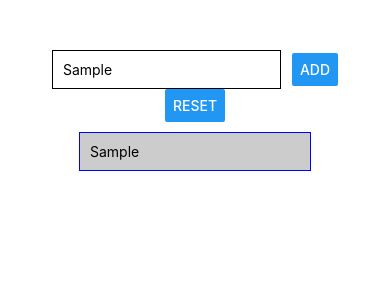
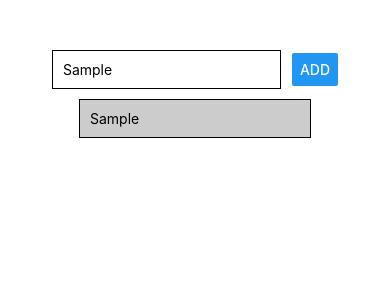
Before and after one commit to manhkhoa/go2grow, a React Native app: screen / in a window 390 px wide. Both pictures are taken after typing "Sample" into the empty fields and a click on the button "ADD". Shown: the top 300 px of the page. Built offline with nearby package versions, Linux system fonts and the light colour scheme.

Commit message:
Created components and imported to App.js

```diff
--- a/App.js
+++ b/App.js
@@ -1,47 +1,31 @@
 import React, { useState } from 'react';
 import { StyleSheet, Text, View, Button, TextInput, ScrollView, FlatList } from 'react-native';
 
+import MessageInput from './components/MessageInput';
+import ListText from './components/ListText';
+
 export default function App() {
-  const [enteredMessage, setEnteredMessage] = useState('');
   const [listMessages, setListMessages] = useState([]);
 
-  const messageInputHandler = (enteredText) => {
-    setEnteredMessage(enteredText);
-  }
-
-  const addMessageHandler = () => {
+  const addMessageHandler = messageTitle => {
     setListMessages(currentMessages => [
       ...currentMessages,
-      { key: Math.random().toString(), value: enteredMessage }
+      { id: Math.random().toString(), value: messageTitle }
     ]);
-  }
-
-  const resetMessageHandler = () => {
-    setListMessages([]);
-    setEnteredMessage('');
-  }
+  };
 
   return (
     <View style={styles.container}>
-      <View style={styles.inputContainer}>
-        <TextInput placeholder="Enter the message here..." value={enteredMessage} onChangeText={messageInputHandler} style={styles.input} />
-        <Button title="ADD" onPress={addMessageHandler} />
-      </View>
-      <View style={styles.inputContainer}>
-        <Button title="Reset" onPress={resetMessageHandler} />
-      </View>
+      <MessageInput onAddMessage={addMessageHandler} />
       <FlatList
         style={styles.viewContent}
-        data = {listMessages}
-        renderItem = {itemData => (
-          <View style={styles.listText}>
-            <Text>{itemData.item.value}</Text>
-          </View>
-        )}
+        keyExtractor={(item, index) => item.id}
+        data={listMessages}
+        renderItem={itemData => <ListText title={itemData.item.value} />}
       />
     </View>
   );
-}
+};
 
 const styles = StyleSheet.create({
   container: {
@@ -50,26 +34,7 @@ const styles = StyleSheet.create({
     alignItems: 'center',
     justifyContent: 'center',
   },
-  inputContainer: {
-    flexDirection: 'row',
-    justifyContent: 'space-between',
-    alignItems: 'center'
-  },
-  input: {
+  viewContent: {
     width: '80%',
-    borderColor: 'black',
-    borderWidth: 1,
-    padding: 10
-  },
-  viewContent: {
-    width: '80%'
-  },
-  listText: {
-    backgroundColor: '#ccc',
-    padding: 10,
-    marginVertical: 10,
-    borderColor: 'blue',
-    borderWidth: 1,
-    width: '100%'
   },
 });
--- /dev/null
+++ b/components/ListText.js
@@ -0,0 +1,22 @@
+import React from 'react';
+import { View, Text, StyleSheet } from 'react-native';
+
+const ListText = props => {
+    return (
+        <View style={styles.listItem}>
+            <Text>{props.title}</Text>
+        </View>
+    );
+};
+
+const styles = StyleSheet.create({
+    listItem: {
+        padding: 10,
+        marginVertical: 10,
+        backgroundColor: '#ccc',
+        borderColor: 'black',
+        borderWidth: 1,
+    },
+});
+
+export default ListText;
--- /dev/null
+++ b/components/MessageInput.js
@@ -0,0 +1,38 @@
+import React, { useState } from 'react';
+import { View, TextInput, Button, StyleSheet } from 'react-native';
+
+const MessageInput = props => {
+    const [enteredMessage, setEnteredMessage] = useState('');
+
+    const messageInputHandler = enteredText => {
+        setEnteredMessage(enteredText);
+    };
+
+    return (
+        <View style={styles.inputContainer}>
+            <TextInput
+                placeholder="Enter the message here..."
+                value={enteredMessage}
+                onChangeText={messageInputHandler}
+                style={styles.input}
+            />
+            <Button title="ADD" onPress={props.onAddMessage.bind(this, enteredMessage)} />
+        </View>
+    );
+};
+
+const styles = StyleSheet.create({
+    inputContainer: {
+        flexDirection: 'row',
+        justifyContent: 'space-between',
+        alignItems: 'center',
+    },
+    input: {
+        width: '80%',
+        borderColor: 'black',
+        borderWidth: 1,
+        padding: 10,
+    },
+});
+
+export default MessageInput;
```
